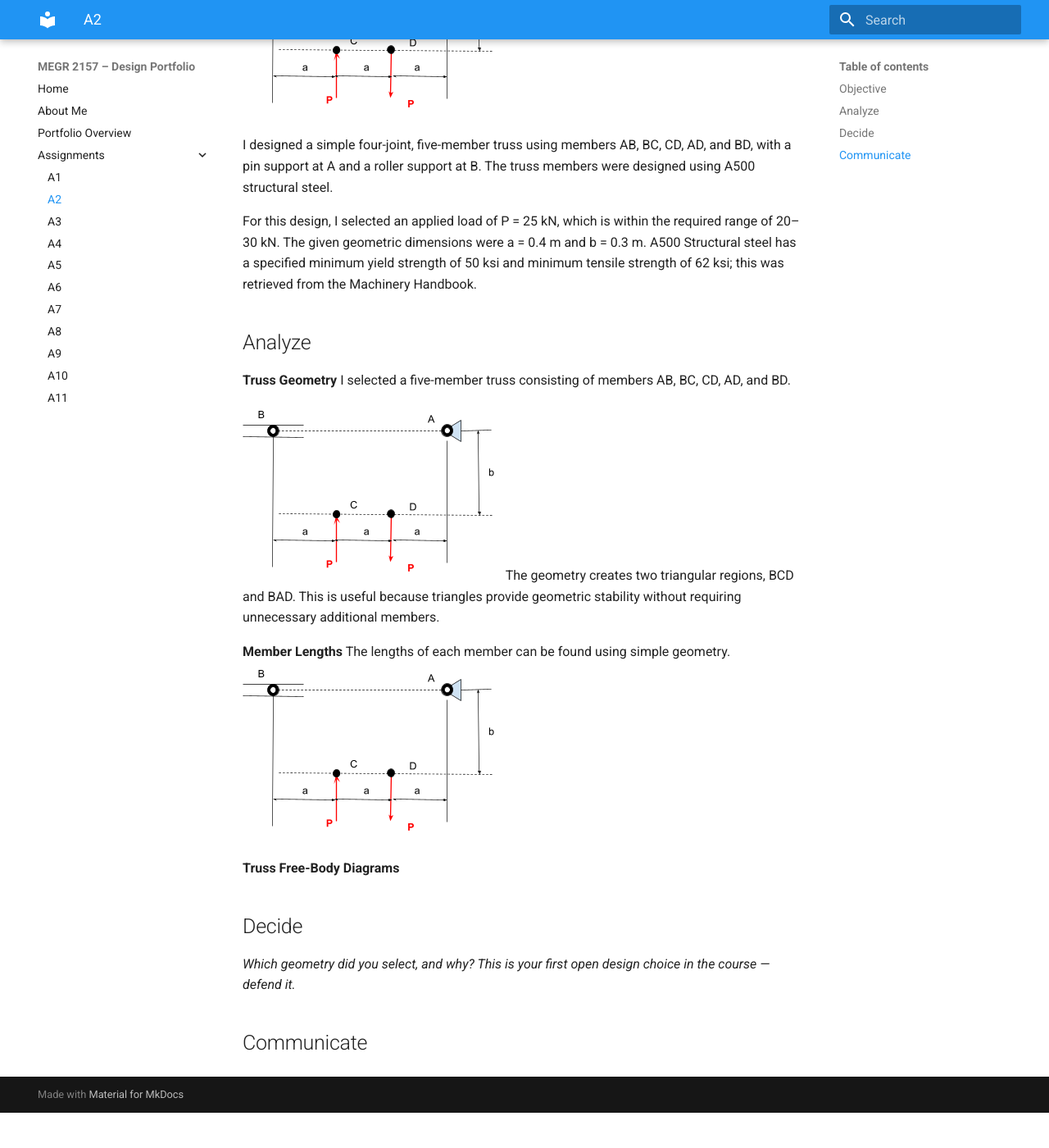
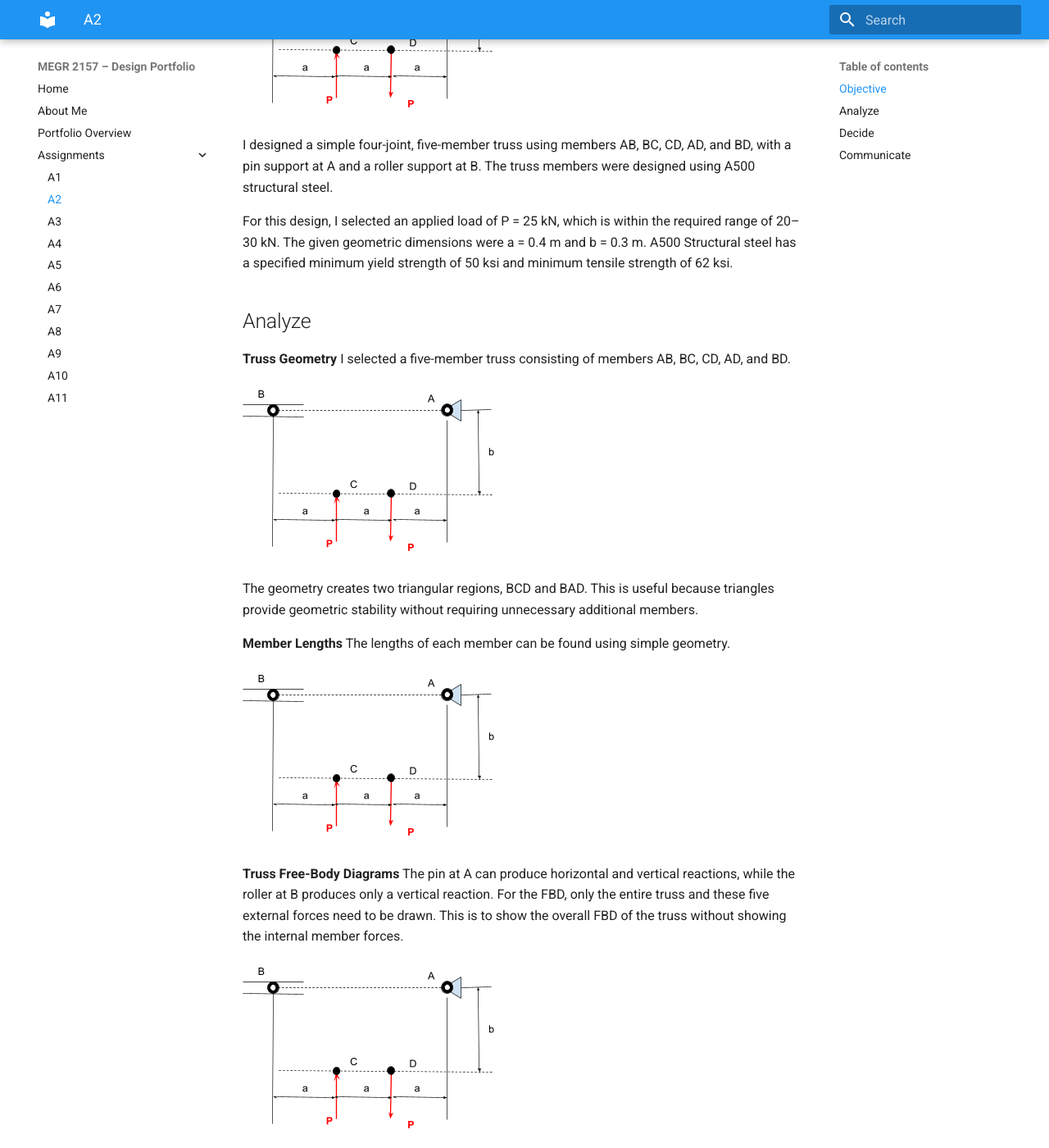
Before and after one commit to jcasillaspad/MEGR2157-Portfolio, an MkDocs documentation site: the page built from docs/assignments/A02/index.md, in a window 1280 px wide and 1400 px high, scrolled down 372 px. Shown: the whole window at 82% size. Built offline with MkDocs 1.6.1 and Material for MkDocs 9.7.7, drawn with Linux system fonts in a browser that asks for light colours; before the commit the page ends 1729 px from its top, so only the background shows below that.

Commit message:
Update design details and analysis in index.md
Clarified the design specifications and added details about the truss geometry and member forces.

```diff
--- a/docs/assignments/A02/index.md
+++ b/docs/assignments/A02/index.md
@@ -7,20 +7,26 @@ The objective of this assignment was to design a lightweight planar truss capabl
 
 I designed a simple four-joint, five-member truss using members AB, BC, CD, AD, and BD, with a pin support at A and a roller support at B. The truss members were designed using A500 structural steel.
 
-For this design, I selected an applied load of P = 25 kN, which is within the required range of 20–30 kN. The given geometric dimensions were a = 0.4 m and b = 0.3 m. A500 Structural steel has a specified minimum yield strength of 50 ksi and minimum tensile strength of 62 ksi; this was retrieved from the Machinery Handbook.
+For this design, I selected an applied load of P = 25 kN, which is within the required range of 20–30 kN. The given geometric dimensions were a = 0.4 m and b = 0.3 m. A500 Structural steel has a specified minimum yield strength of 50 ksi and minimum tensile strength of 62 ksi.
 
 ## Analyze
 **Truss Geometry**
 I selected a five-member truss consisting of members AB, BC, CD, AD, and BD.
 
 ![Drawn Truss Geometry](constraints.png)
+
 The geometry creates two triangular regions, BCD and BAD. This is useful because triangles provide geometric stability without requiring unnecessary additional members.
 
 **Member Lengths**
 The lengths of each member can be found using simple geometry.
+
 ![Shown Member Geometry](constraints.png)
 
 **Truss Free-Body Diagrams**
+The pin at A can produce horizontal and vertical reactions, while the roller at B produces only a vertical reaction. For the FBD, only the entire truss and these five external forces need to be drawn. This is to show the overall FBD of the truss without showing the internal member forces.
+
+![Overall FBD](constraints.png)
+
 
 ## Decide
 _Which geometry did you select, and why? This is your first open design choice in the course — defend it._
```
